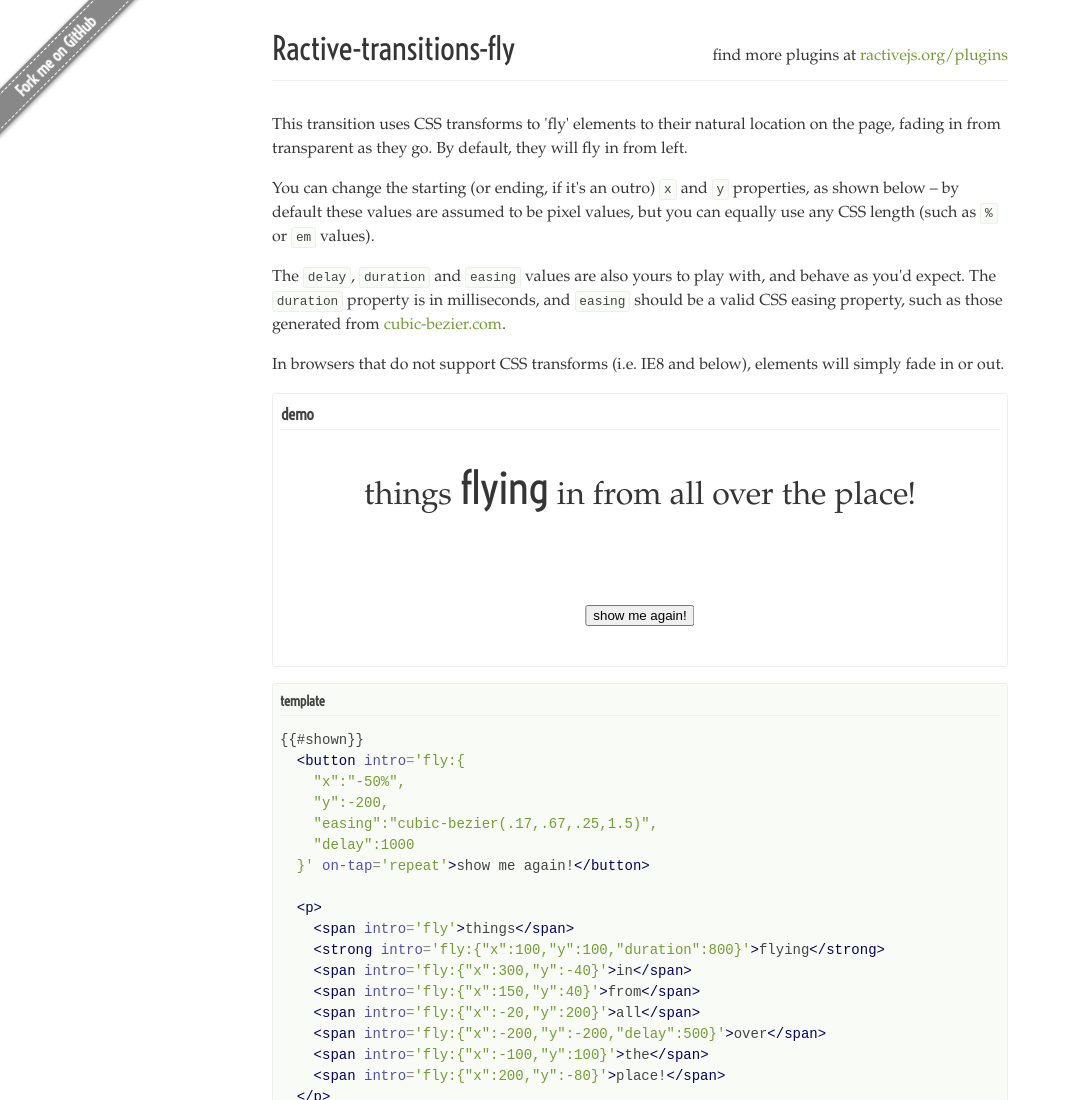
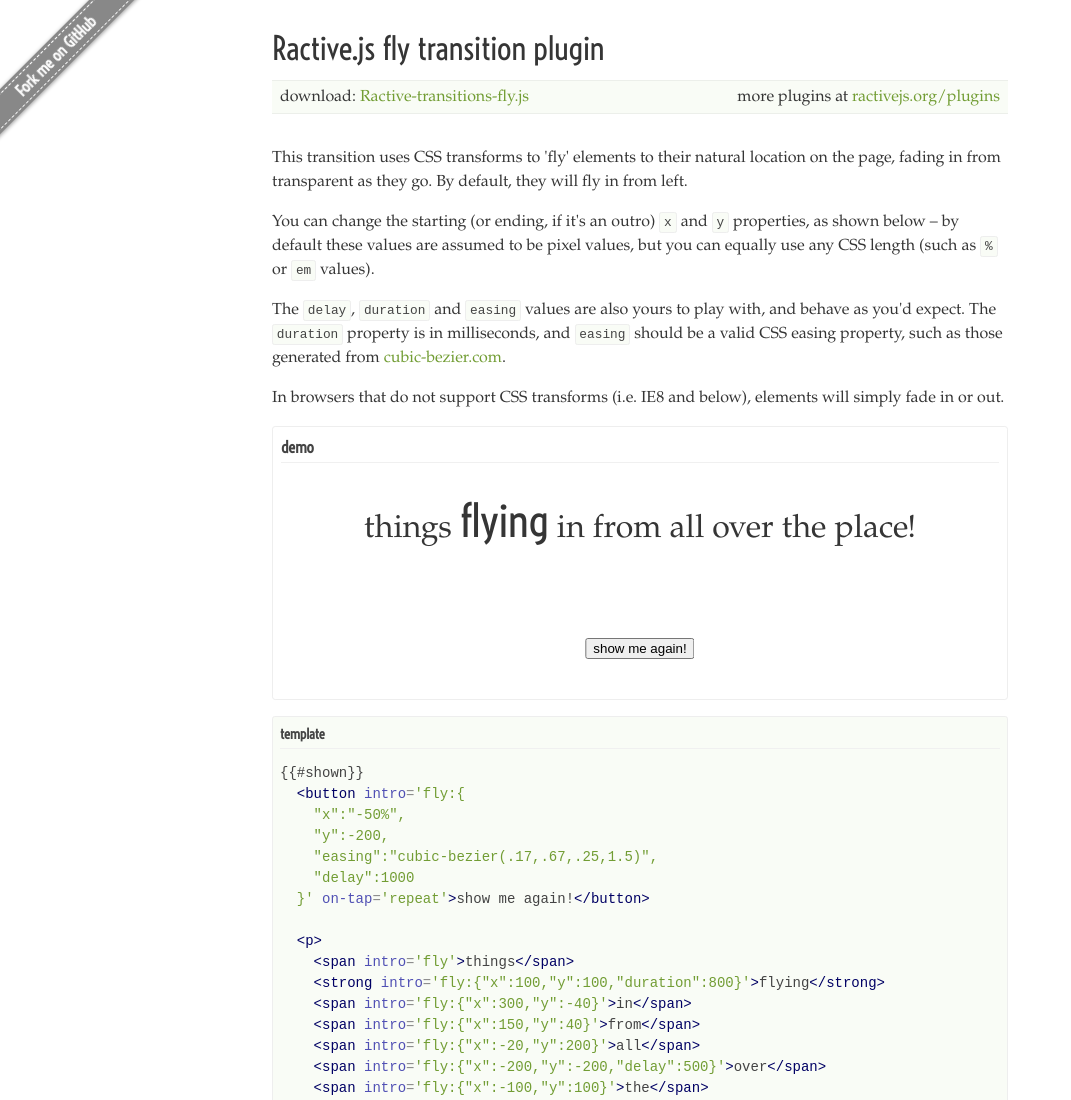
Before and after one commit to ractivejs/ractive-transitions-fly, a website with bundled scripts: page index.html in a window 1280 px wide. Shown: the top 1100 px of the page, without its empty margins (0-1071 px from the left). Built offline with nearby package versions, Linux system fonts and the light colour scheme.

Commit message:
bring up to date

```diff
--- a/demo/main.css
+++ b/demo/main.css
@@ -21,29 +21,42 @@
 
 header {
 	line-height: 1;
-	border-bottom: 1px solid #eee;
-	margin: 0 0 2em 0;
-	padding: 0 0 1em 0;
+	margin: 0 0 1em 0;
 }
 
-/* clearfix */
-header:before,
-header:after {
-    content: " "; /* 1 */
-    display: table; /* 2 */
+.strap:before,
+.strap:after {
+    content: ' ';
+    display: table;
 }
-header:after {
+.strap:after {
     clear: both;
 }
 
 header h1 {
 	display: inline-block;
-	margin: 0;
+	margin: 0 0 0.5em 0;
+}
+
+header p {
+	padding: 0;
+	margin: 0 0 2em 0;
+	padding: 0.5em 0.5em 0 0.5em;
+	background-color: rgb(249,252,246);
+	border-top: 1px solid rgba(0,0,0,0.05);
+	border-bottom: 1px solid rgba(0,0,0,0.05);
 }
 
 header span {
+	margin: 0 0 0.5em 0;
+}
+
+header .download {
+	float: left;
+}
+
+header .more-plugins {
 	float: right;
-	padding: 1em 0 0 0;
 }
 
 code {
@@ -159,6 +172,7 @@
 	box-shadow: 0 1px 4px rgba(0,0,0,0.4);
 	opacity: 0;
 	display: none;
+	z-index: 2;
 
 	-webkit-transition: opacity 0.5s;
 	-moz-transition: opacity 0.5s;
--- a/index.html
+++ b/index.html
@@ -52,8 +52,11 @@
 	<a class='forkme' href='https://github.com/RactiveJS/Ractive-transitions-fly'>Fork me on GitHub</a>
 
 	<header>
-		<h1>Ractive-transitions-fly</h1>
-		<span>find more plugins at <a href='http://ractivejs.org/plugins'>ractivejs.org/plugins</a></span>
+		<h1>Ractive.js fly transition plugin</h1>
+		<p class='strap'>
+			<span class='download'>download: <a href='https://raw.github.com/RactiveJS/Ractive-transitions-fly/master/Ractive-transitions-fly.js'>Ractive-transitions-fly.js</a></span>
+			<span class='more-plugins'>more plugins at <a href='http://ractivejs.org/plugins'>ractivejs.org/plugins</a></span>
+		</p>
 	</header>
 
 	<main>
```
Also changed, not shown: README.md.
